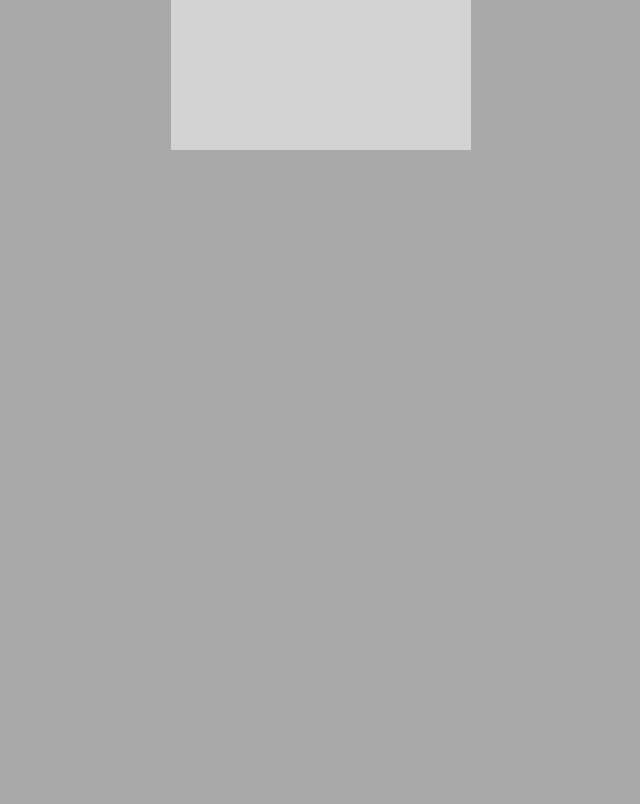
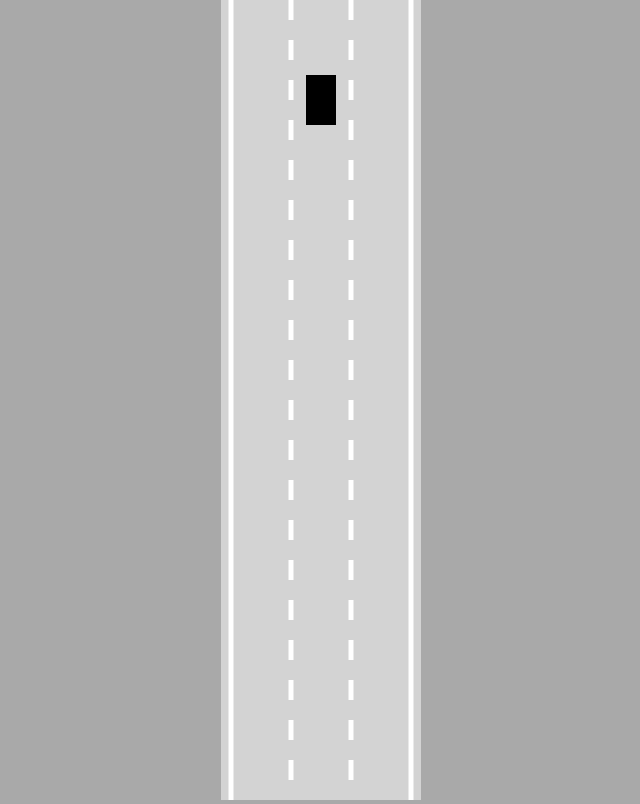
Before and after one commit to Alex-Lar/Self-Driving-Car, a plain HTML site: page index.html in a window 1280 px wide. Shown: the whole page, without its empty margins (319-959 px from the left). Drawn offline with Linux system fonts and the light colour scheme.

Commit message:
added car, controls & road classes

```diff
--- a/index.html
+++ b/index.html
@@ -2,12 +2,15 @@
 <html>
     <head>
         <title>Self-driving car - No libraries</title>
-        <link rel="stylesheet" href="style.css">
+        <link rel="stylesheet" href="css/style.css">
     </head>
     <body>
         <canvas id="myCanvas"></canvas>
 
-
-        <script src="main.js"></script>
+        <script src="js/utils.js"></script>
+        <script src="js/road.js"></script>
+        <script src="js/controls.js"></script>
+        <script src="js/car.js"></script>
+        <script src="js/main.js"></script>
     </body>
 </html>
--- /dev/null
+++ b/js/car.js
@@ -0,0 +1,74 @@
+class Car {
+    constructor(x, y, width, height) {
+        this.x = x;
+        this.y = y;
+        this.width = width;
+        this.height = height;
+
+        this.speed = 0;
+        this.acceleration = 0.2;    // Ускорение
+
+        this.maxSpeed = 3;
+        this.friction = 0.05;       // Сопротивление
+        this.angle = 0;
+
+        this.controls = new Controls();
+    }
+
+    update() {
+        this.#move();
+    }
+
+    #move() {
+        if (this.controls.forward) {
+            this.speed += this.acceleration;
+        }
+        if (this.controls.reverse) {
+            this.speed -= this.acceleration;
+        }
+        if (this.speed > this.maxSpeed) {
+            this.speed = this.maxSpeed;
+        }
+        if (this.speed < -this.maxSpeed/2) {
+            this.speed = -this.maxSpeed/2;
+        }
+        if (this.speed > 0) {
+            this.speed -= this.friction;
+        }
+        if (this.speed < 0) {
+            this.speed += this.friction;
+        }
+        if (Math.abs(this.speed) < this.friction) {
+            this.speed = 0;
+        }
+
+        if (this.speed != 0) {
+            const flip = this.speed > 0 ? 1 : -1;
+
+            if (this.controls.left) {
+                this.angle += 0.03 * flip;
+            }
+            if (this.controls.right) {
+                this.angle -= 0.03 * flip;
+            }
+        }
+
+        this.x -= Math.sin(this.angle)*this.speed;
+        this.y -= Math.cos(this.angle)*this.speed;
+    }
+
+    draw(ctx) {
+        ctx.save();
+        ctx.translate(this.x, this.y)
+        ctx.rotate(-this.angle);
+        ctx.beginPath();
+        ctx.rect(
+            -this.width / 2,
+            -this.height / 2,
+            this.width,
+            this.height
+        );
+		ctx.fill();
+        ctx.restore();
+    }
+}
--- /dev/null
+++ b/js/controls.js
@@ -0,0 +1,44 @@
+class Controls {
+    constructor() {
+        this.forward = false;
+        this.left = false;
+        this.right = false;
+        this.reverse = false;
+        this.#addKeyboardListeners();
+    }
+
+    #addKeyboardListeners() {
+        document.onkeydown = (event) => {
+            switch(event.key) {
+                case "ArrowLeft":
+                    this.left = true;
+                    break;
+                case "ArrowRight":
+                    this.right = true;
+                    break;
+                case "ArrowUp":
+                    this.forward = true;
+                    break;
+                case "ArrowDown":
+                    this.reverse = true;
+                    break;
+            }
+        };
+        document.onkeyup = (event) => {
+            switch(event.key) {
+                case "ArrowLeft":
+                    this.left = false;
+                    break;
+                case "ArrowRight":
+                    this.right = false;
+                    break;
+                case "ArrowUp":
+                    this.forward = false;
+                    break;
+                case "ArrowDown":
+                    this.reverse = false;
+                    break;
+            }
+        };
+    }
+}
--- /dev/null
+++ b/js/main.js
@@ -0,0 +1,17 @@
+const canvas = document.getElementById("myCanvas");
+canvas.width = 200;
+
+const ctx = canvas.getContext("2d");
+const road = new Road(canvas.width/2, canvas.width*0.9);
+const car = new Car(road.getLaneCenter(1), 100, 30, 50);
+
+car.draw(ctx);
+
+animate();
+function animate() {
+    car.update();
+    canvas.height = window.innerHeight;
+    road.draw(ctx);
+    car.draw(ctx);
+    requestAnimationFrame(animate);
+}
--- /dev/null
+++ b/js/road.js
@@ -0,0 +1,54 @@
+class Road {
+    constructor(x, width, laneCount = 3) {
+        this.x = x;
+        this.width = width;
+        this.laneCount = laneCount;
+
+        this.left = x - width / 2;
+        this.right = x + width / 2;
+
+        const infinity = 1000000;
+        this.top = -infinity;
+        this.bottom = infinity;
+
+        const topLeft = {x: this.left, y: this.top};
+        const topRight = {x: this.right, y: this.top};
+        const bottomLeft = {x: this.left, y: this.bottom};
+        const bottomRight = {x: this.right, y: this.bottom};
+
+        this.borders = [
+            [topLeft, bottomLeft],
+            [topRight, bottomRight]
+        ];
+    }
+
+    getLaneCenter(laneIndex) {
+        const laneWidth = this.width/this.laneCount;
+        return this.left+laneWidth/2+
+        Math.min(laneIndex, this.laneCount-1)*laneWidth;
+    }
+
+    draw(ctx) {
+        ctx.lineWidth = 5;
+        ctx.strokeStyle = "white";
+
+        for (let i = 0; i <= this.laneCount; i++) {
+            const x = lerp(
+                this.left,
+                this.right,
+                i / this.laneCount
+            )
+
+            if (i > 0 && i < this.laneCount) {
+                ctx.setLineDash([20,20]);
+            } else {
+                ctx.setLineDash([]);
+            }
+
+            ctx.beginPath();
+            ctx.moveTo(x, this.top);
+            ctx.lineTo(x, this.bottom);
+            ctx.stroke();
+        }
+    }
+}
--- /dev/null
+++ b/js/utils.js
@@ -0,0 +1,3 @@
+function lerp(A, B, t) {
+    return A + (B - A) * t;
+}
```
Also changed, not shown: css/style.css (line endings or trailing spaces), main.js (deleted).
